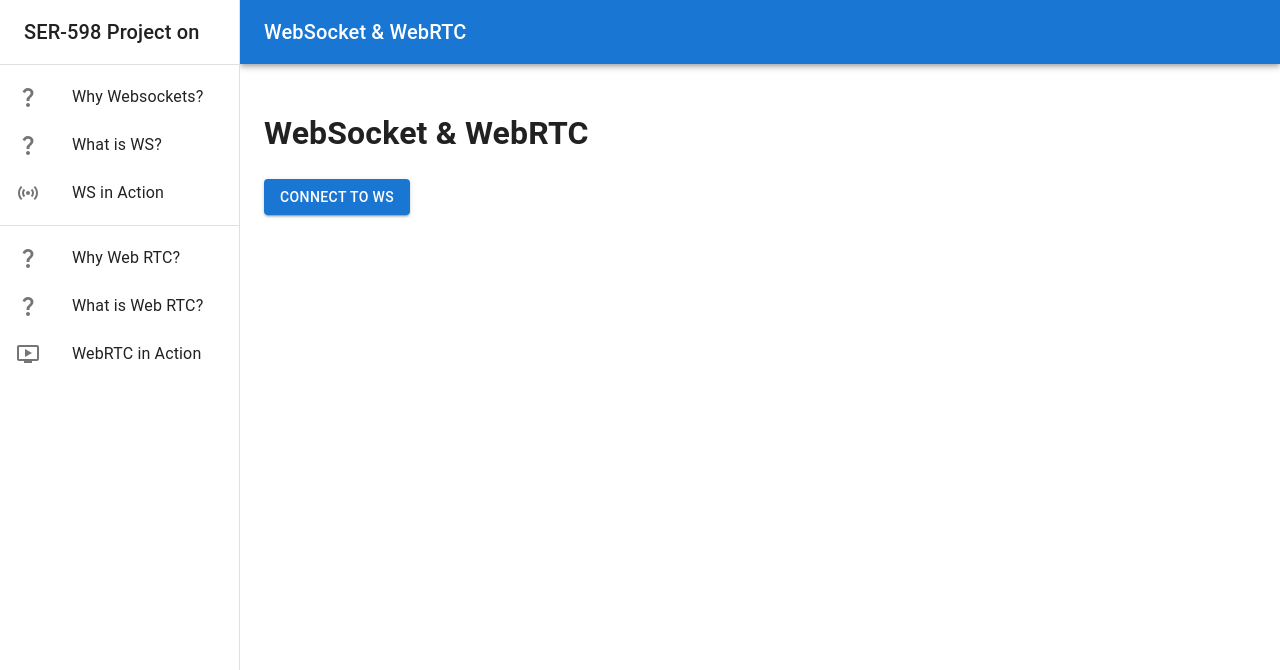
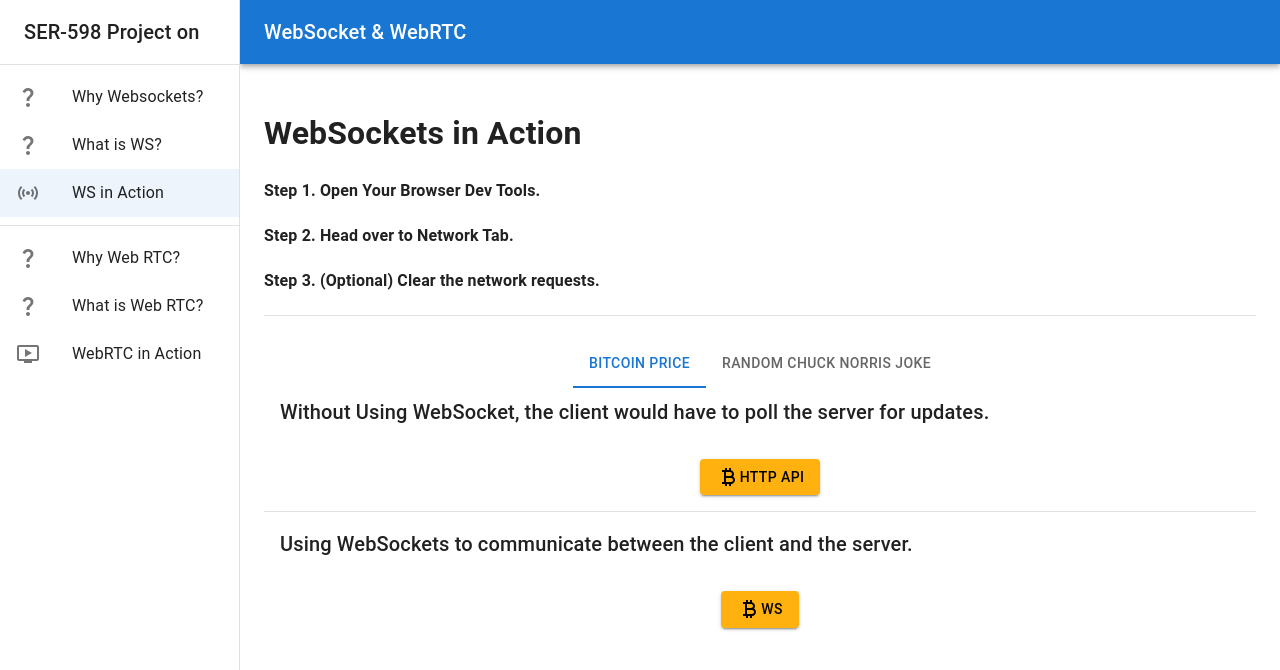
Before and after one commit to ishtpreet/WebSockets-and-WebRTC, a React (Create React App) app in the folder frontend/: page /ws in a window 1280 px wide. Shown: the top 670 px of the page. Built offline with nearby package versions, Linux system fonts and the light colour scheme.

Commit message:
Bitcoing Price trackign adn navbar

```diff
--- a/frontend/src/components/SideMenu.js
+++ b/frontend/src/components/SideMenu.js
@@ -8,68 +8,37 @@ import ListItemButton from '@mui/material/ListItemButton';
 import ListItemIcon from '@mui/material/ListItemIcon';
 import ListItemText from '@mui/material/ListItemText';
 import Toolbar from '@mui/material/Toolbar';
+import Typography from '@mui/material/Typography';
 import QuestionMarkIcon from '@mui/icons-material/QuestionMark';
 import SensorsIcon from '@mui/icons-material/Sensors';
-// import ConnectWithoutContactIcon from '@mui/icons-material/ConnectWithoutContact';
 import OndemandVideoIcon from '@mui/icons-material/OndemandVideo';
-import {useNavigate} from 'react-router'
-import Typography from '@mui/material/Typography';
-
+import { useNavigate, useLocation} from 'react-router';
 
 const drawerWidth = 240;
 
-function ResponsiveDrawer(props) {
+function SideMenu(props) {
     const navigate = useNavigate();
+    const location = useLocation();
 
     const { window } = props;
     const [mobileOpen, setMobileOpen] = React.useState(false);
-  const [isClosing, setIsClosing] = React.useState(false);
 
     const handleDrawerClose = () => {
-    setIsClosing(true);
         setMobileOpen(false);
     };
 
-  const handleDrawerTransitionEnd = () => {
-    setIsClosing(false);
+    const handleClick = (type, e, index) => {
+        e.preventDefault();
+        if (type === 'ws') {
+            if (index === 0) navigate('/');
+            if (index === 1) navigate('/what-is-ws');
+            if (index === 2) navigate('/ws');
+        } else if (type === 'webrtc') {
+            if (index === 0) navigate('/why-webrtc');
+            if (index === 1) navigate('/what-is-webrtc');
+            if (index === 2) navigate('/webrtc');
+        }
     };
-
-//   const handleDrawerToggle = () => {
-//     if (!isClosing) {
-//       setMobileOpen(!mobileOpen);
-//     }
-//   };
-
-const handleClick = (type ,e, index) => {
-    // console.log(index, e);
-    e.preventDefault();
-    if(type === 'ws'){
-    if(index === 0){
-        navigate('/');
-        }
-    if(index === 1){
-        navigate('/what-is-ws');
-        }
-    if(index === 2){
-        navigate('/ws');
-        }
-    // if(index === 3){
-    //     navigate('/ws-file-transfer');
-    //     }
-      }
-      else if(type === 'webrtc'){
-        if(index === 0){
-            navigate('/why-webrtc');
-            }
-        if(index === 1){
-            navigate('/what-is-webrtc');
-            }
-        if(index === 2){
-            navigate('/webrtc');
-            }
-          }
-
-}
 
     const drawer = (
         <div>
@@ -80,26 +49,34 @@ const handleClick = (type ,e, index) => {
             </Toolbar>
             <Divider />
             <List>
-        {/* TODO: WS File Transfer */}
-        {['Why Websockets?', 'What is WS?', 'WS in Action'].map((text, index) => (
+                {['Why Websockets?', 'What is WS?', 'WS in Action'].map((text, index) => {
+                    const pathMap = ['/', '/what-is-ws', '/ws'];
+                    return (
                         <ListItem key={text} disablePadding>
-
-            <ListItemButton onClick={(e)=> handleClick('ws', e, index)}>
+                            <ListItemButton
+                                onClick={(e) => handleClick('ws', e, index)}
+                                selected={location.pathname === pathMap[index]}
+                            >
                                 <ListItemIcon>
                                     {(index === 0 || index === 1) && <QuestionMarkIcon />}
                                     {index === 2 && <SensorsIcon />}
-                {/* {index === 3 && <ConnectWithoutContactIcon />} */}
                                 </ListItemIcon>
                                 <ListItemText primary={text} />
                             </ListItemButton>
                         </ListItem>
-        ))}
+                    );
+                })}
             </List>
             <Divider />
             <List>
-        {['Why Web RTC?', 'What is Web RTC?', 'WebRTC in Action'].map((text, index) => (
+                {['Why Web RTC?', 'What is Web RTC?', 'WebRTC in Action'].map((text, index) => {
+                    const pathMap = ['/why-webrtc', '/what-is-webrtc', '/webrtc'];
+                    return (
                         <ListItem key={text} disablePadding>
-            <ListItemButton onClick={(e) => handleClick('webrtc', e, index)}>
+                            <ListItemButton
+                                onClick={(e) => handleClick('webrtc', e, index)}
+                                selected={location.pathname === pathMap[index]}
+                            >
                                 <ListItemIcon>
                                     {(index === 0 || index === 1) && <QuestionMarkIcon />}
                                     {index === 2 && <OndemandVideoIcon />}
@@ -107,12 +84,12 @@ const handleClick = (type ,e, index) => {
                                 <ListItemText primary={text} />
                             </ListItemButton>
                         </ListItem>
-        ))}
+                    );
+                })}
             </List>
         </div>
     );
 
-  // Remove this const when copying and pasting into your project.
     const container = window !== undefined ? () => window().document.body : undefined;
 
     return (
@@ -121,15 +98,13 @@ const handleClick = (type ,e, index) => {
             sx={{ width: { sm: drawerWidth }, flexShrink: { sm: 0 } }}
             aria-label="mailbox folders"
         >
-        {/* The implementation can be swapped with js to avoid SEO duplication of links. */}
             <Drawer
                 container={container}
                 variant="temporary"
                 open={mobileOpen}
-          onTransitionEnd={handleDrawerTransitionEnd}
                 onClose={handleDrawerClose}
                 ModalProps={{
-            keepMounted: true, // Better open performance on mobile.
+                    keepMounted: true,
                 }}
                 sx={{
                     display: { xs: 'block', sm: 'none' },
@@ -148,9 +123,8 @@ const handleClick = (type ,e, index) => {
             >
                 {drawer}
             </Drawer>
-
         </Box>
     );
 }
 
-export default ResponsiveDrawer;
+export default SideMenu;
--- /dev/null
+++ b/frontend/src/components/TabPanel.js
@@ -0,0 +1,20 @@
+
+export default function TabPanel(props) {
+    const { children, value, index, ...other } = props;
+
+    return (
+      <div
+        role="tabpanel"
+        hidden={value !== index}
+        id={`simple-tabpanel-${index}`}
+        aria-labelledby={`simple-tab-${index}`}
+        {...other}
+      >
+        {value === index && (
+          <div sx={{ p: 3 }}>
+            {children}
+          </div>
+        )}
+      </div>
+    );
+  }
--- a/frontend/src/pages/ws/WS.js
+++ b/frontend/src/pages/ws/WS.js
@@ -3,16 +3,36 @@ import Button from '@mui/material/Button';
 import ConnectWithoutContactIcon from '@mui/icons-material/ConnectWithoutContact';
 import Snackbar from '@mui/material/Snackbar';
 import Alert from '@mui/material/Alert';
+import Stack from '@mui/material/Stack';
+import Paper from '@mui/material/ListItem';
+import Divider from '@mui/material/Divider';
+import Tabs from '@mui/material/Tabs';
+import Tab from '@mui/material/Tab';
+import TabPanel from '../../components/TabPanel';
+import Typography from '@mui/material/Typography';
+import CurrencyBitcoinIcon from '@mui/icons-material/CurrencyBitcoin';
 
 export default function WS() {
 
     const [ws, setWs] = useState(null);
+    const [binanceWs, setBinanceWs] = useState(null);
+    const [binanceConnected, setBinanceConnected] = useState(false);
     const [msg, setMsg] = useState('');
     const [connected, setConnected] = useState(false);
     const [open, setOpen] = useState(false);
     const [data, setData] = useState('');
     const [alertType, setAlertType] = useState('success');
     const [duration, setDuration] = useState(5000);
+    const [value, setValue] = useState(0);
+    const [price, setPrice] = useState(0);
+    const [priceWS, setPriceWS] = useState(0);
+    const [showPrice, setShowPrice] = useState(false);
+    const [showPriceWS, setShowPriceWS] = useState(false);
+
+
+    const handleChange = (event, newValue) => {
+        setValue(newValue);
+      }
 
     const handleConnect = (e) => {
         e.preventDefault();
@@ -55,13 +75,126 @@ export default function WS() {
         setOpen(false);
       }
 
+      const getBitcoinPrice = async () => {
+        setShowPrice(true);
+        const response = await fetch('https://data-api.binance.vision/api/v3/ticker/price?symbol=BTCUSDT');
+        const data = await response.json();
+        setPrice(data.price);
+      }
+
+      const getBitcoinPriceWS = async () => {
+        setShowPriceWS(true);
+        const ws = new WebSocket('wss://data-stream.binance.vision:443/ws/btcusdt@kline_1s');
+        setBinanceWs(ws);
+        ws.onopen = () => {
+          console.log('Binance WebSocket connected');
+          setMsg('Connected to Binance WebSocket');
+          setOpen(true);
+          setBinanceConnected(true);
+        };
+        ws.onmessage = async (message) => {
+          console.log('Received:', message.data);
+        //   setData(message.data);
+        const msg = await JSON.parse(message.data);
+        console.log('Price:', msg.k.c, msg.k);
+          setPriceWS(msg.k.c);
+          setDuration(2000);
+          setMsg('Received data from Binance WS server');
+          setAlertType('info');
+          setOpen(true);
+        };
+        }
+
+        const handleBinanceDisconnect = (e) => {
+            e.preventDefault();
+            if (binanceWs) {
+              binanceWs.close();
+            }
+
+            setMsg('Disconnected from Binance WebSocket');
+            setDuration(5000)
+            setAlertType('warning');
+            setOpen(true);
+            setBinanceConnected(false);
+          }
 
 
     return (<>
-        <h1>WebSocket & WebRTC &nbsp; {connected && <ConnectWithoutContactIcon />}</h1>
-        <p>{data}</p>
+        <h1>WebSockets in Action &nbsp; {connected && <ConnectWithoutContactIcon />}</h1>
+        <h4>Step 1. Open Your Browser Dev Tools.</h4>
+        <h4>Step 2. Head over to Network Tab.</h4>
+        <h4>Step 3. (Optional) Clear the network requests.</h4>
+        <Divider />
+        <br />
+        <Tabs value={value} onChange={handleChange} centered>
+        <Tab label="Bitcoin Price" />
+        <Tab label="Random Chuck Norris Joke" />
+        </Tabs>
+        <TabPanel value={value} index={0}>
+        <Stack spacing={1}>
+            <Paper>
+            <Typography variant="h6" gutterBottom>Without Using WebSocket, the client would have to poll the server for updates.</Typography>
+            </Paper>
+            {showPrice && <Paper sx={{
+                display: 'flex',
+                alignItems: 'center',
+                justifyContent: 'center',
+                }}>
+                <h3>Bitcoin Price: ${price}</h3>
+            </Paper>}
+            <Paper
+            sx={{
+                display: 'flex',
+                alignItems: 'center',
+                justifyContent: 'center',
+                }}
+            >
+                <Button variant="contained" sx={{backgroundColor: '#FFB20F', color: '#000'}} onClick={getBitcoinPrice}><CurrencyBitcoinIcon />HTTP API</Button>
+            </Paper>
+            <Divider />
+            <Paper>
+            <Typography variant="h6" gutterBottom>Using WebSockets to communicate between the client and the server.</Typography>
+            </Paper>
+            {showPriceWS && <Paper sx={{
+                display: 'flex',
+                alignItems: 'center',
+                justifyContent: 'center',
+                }}>
+                <h3>Bitcoin Price: ${priceWS}</h3>
+            </Paper>}
+            <Paper
+            sx={{
+                display: 'flex',
+                alignItems: 'center',
+                justifyContent: 'center',
+                }}
+            >
+                {/* FFEC51, F7931A */}
+               {!binanceConnected ? <Button variant="contained" sx={{backgroundColor: '#FFB20F', color: '#000'}} onClick={getBitcoinPriceWS}><CurrencyBitcoinIcon />WS</Button>
+               : <Button variant="contained" color="warning" onClick={handleBinanceDisconnect}>Disconnect</Button>
+               }
+            </Paper>
 
-       {!connected ? <Button variant="contained" color="primary" onClick={handleConnect}>Connect to WS</Button> : <Button variant="contained" color="secondary" onClick={handleDisconnect}>Disconnect</Button>}
+        </Stack>
+        </TabPanel>
+        <TabPanel value={value} index={1}>
+        <Stack spacing={2} divider={<Divider orientation="horizontal" flexItem />}>
+            <Paper>
+                <Typography variant="h6" gutterBottom>Using WebSockets to communicate between the client and the server.</Typography>
+                <p>{data}</p>
+
+        {!connected ? <Button variant="contained" color="primary" onClick={handleConnect}>Connect to WS</Button> : <Button variant="contained" color="secondary" onClick={handleDisconnect}>Disconnect</Button>}
+            </Paper>
+            <Paper>
+                <Typography variant="h6" gutterBottom>Without Using WebSocket, the client would have to poll the server for updates.</Typography>
+
+            </Paper>
+
+        </Stack>
+        </TabPanel>
+
+
+
        <Snackbar open={open} autoHideDuration={duration} onClose={handleClose}>
           <Alert
             onClose={handleClose}
```
Lines whose indentation alone changed are shown as unchanged.
